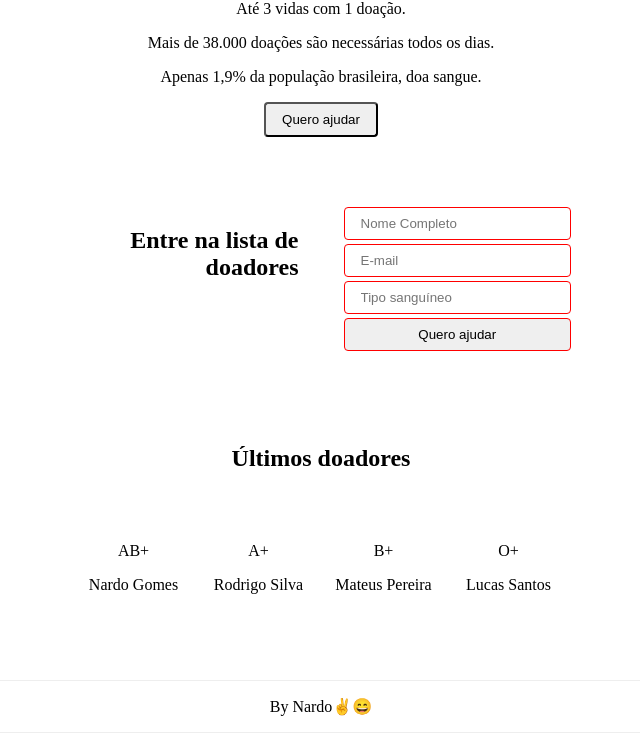
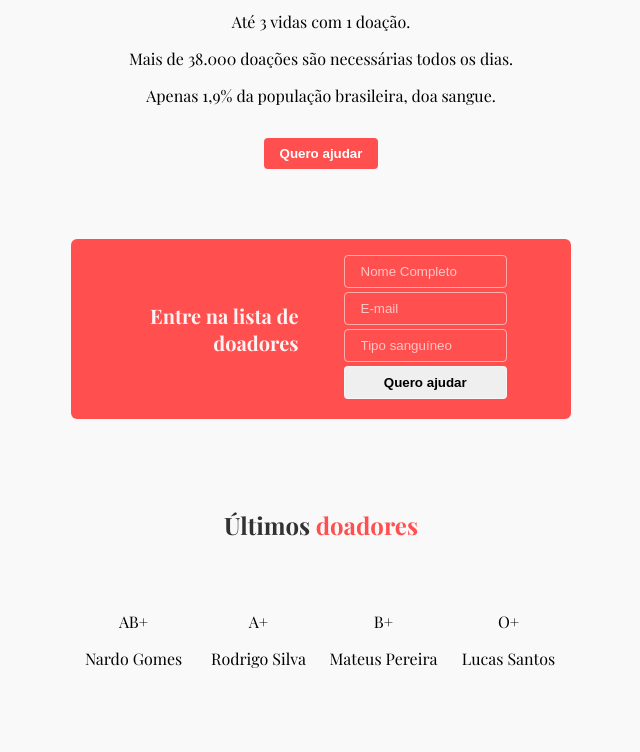
Before and after one commit to Nardogomes/projeto-doe, a plain HTML site: page index.html in a window 1280 px wide. Shown: the part 175-927 px from the top of the page, without its empty margins (319-959 px from the left). Drawn offline with nearby package versions, Linux system fonts and the light colour scheme.

Commit message:
Ajustando o estilo dos elementos do form com css

```diff
--- a/index.html
+++ b/index.html
@@ -3,6 +3,7 @@
     <head>
         <meta charset="UTF-8">
         <title>Doe sangue! Doe vida!</title>
+        <link href="https://fonts.googleapis.com/css2?family=Playfair+Display:wght@400;700&display=swap" rel="stylesheet">
         <link rel="stylesheet" href="style.css">
     </head>
 
@@ -29,7 +30,7 @@
 
         <main>
 
-            <h2>Últimos doadores</h2>
+            <h2>Últimos <span>doadores</span></h2>
 
             <section class="donors">
                 <div class="donor">
--- a/style.css
+++ b/style.css
@@ -1,4 +1,8 @@
 /* Global */
+* {
+    box-sizing: border-box;
+}
+
 html, body {
     margin: 0;
 }
@@ -7,6 +11,12 @@ body {
     display: flex;
     flex-direction: column;
     height: 100vh;
+    font-family: "Playfair Display", serif;
+    background-color: #f9f9f9;
+}
+
+h1, h2 {
+    color: #000000cc;
 }
 
 /* Títulos*/
@@ -14,8 +24,14 @@ header h1, main h2 {
     margin-bottom: 70px;
 }
 
+main h2 span {
+    color: #ff4f4f;
+}
+
 .form h2 {
     text-align: right;
+    color: #ffffffee;
+    font-size: 20px;
 }
 
 /* Estrutura */
@@ -32,8 +48,13 @@ header, .form, main {
 
 /* Header */
 header button {
+    margin-top: 16px;
     padding: 8px 16px;
     border-radius: 4px;
+    border: none;
+    background-color: #ff4f4f;
+    color: white;
+    font-weight: bold;
 }
 
 /* Form */
@@ -41,16 +62,31 @@ section.form {
     display: grid;
     grid-template-columns: 1fr 1fr;
     grid-gap: 45px;
+    align-items: center;
+    background-color: #ff4f4f;
+    padding: 16px 64px;
+    border-radius: 6px;
 }
 
 form input,
 form button {
     width: 100%;
-    box-sizing: border-box;
     margin-bottom: 4px;
     padding: 8px 16px;
     border-radius: 4px;
-    border: 1px red solid;
+    border: 1px #ffffff88 solid;
+}
+
+form input {
+    background-color: transparent;
+}
+
+form input::placeholder {
+    color: #ffffffaa;
+}
+
+form button {
+    font-weight: bold;
 }
 
 /* Main */
```
